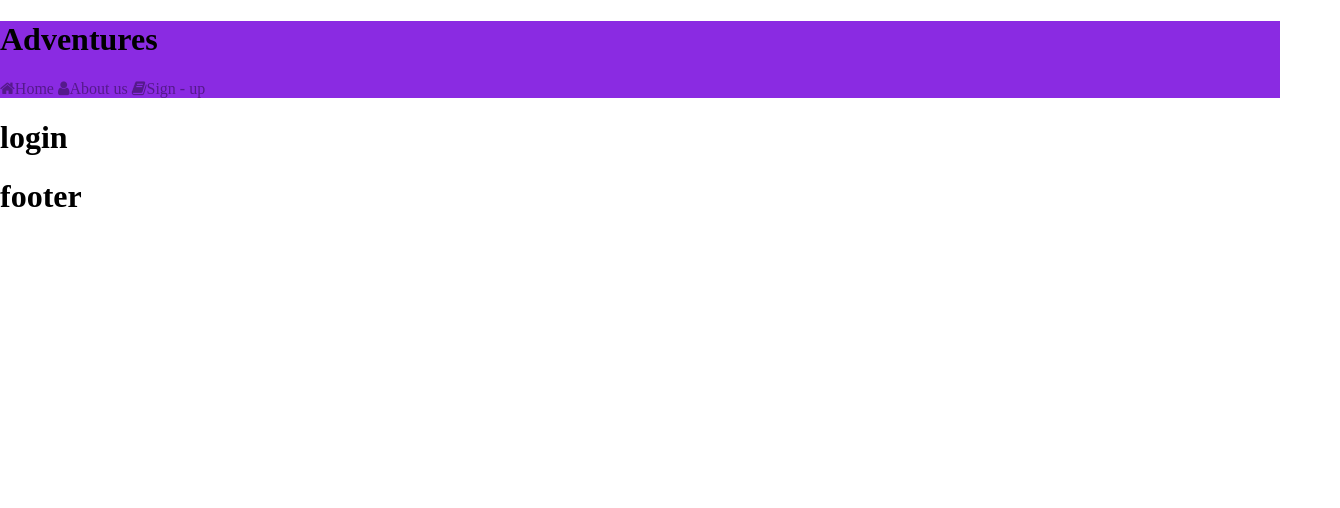
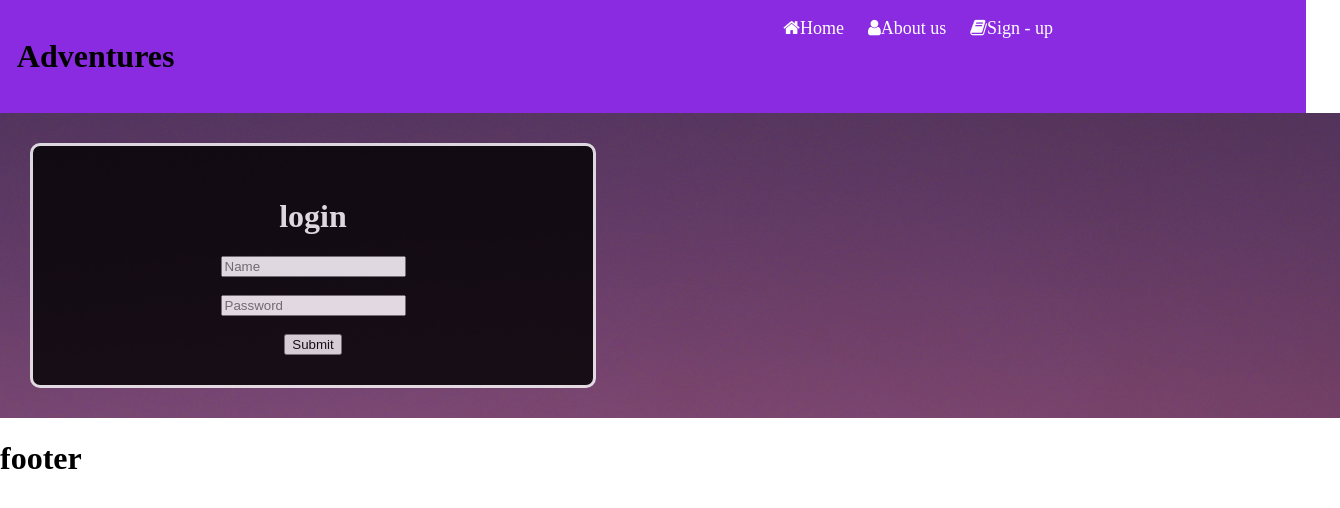
Before and after one commit to deelaka99/sign-in_form, a plain HTML site: page index.html in a window 1280 px wide. Shown: the whole page, 1340 px wide, since content can reach past the window. Drawn offline with Linux system fonts and the light colour scheme; a web font is replaced by a local one.

Commit message:
second commit

```diff
--- a/css/main.css
+++ b/css/main.css
@@ -9,4 +9,50 @@ body
 {
     width: 100%;
     background-color: blueviolet;
+    padding: 1%;
+    display: flex;
 }
+
+.leftside
+{
+    padding: 4px;
+    width: 60%;
+}
+
+.rightside
+{
+    padding: 4px;
+    width: 40%;
+}
+
+.rightside a
+{
+    text-decoration: none;
+    color: white;
+    font-size: large;
+    font-family: Verdana, Geneva, Tahoma, sans-serif;
+    margin-right: 20px;
+}
+
+.login_container
+{
+    margin: 0px;
+    width: 100%;
+    background-image: url("../1.jpg");
+    background-repeat: no-repeat;
+    background-size: cover;
+    padding: 30px;
+    justify-content: center;
+    text-align: center;
+}
+
+.loginfrm
+{
+    width: 500px;
+    background-color: black;
+    padding: 30px;
+    justify-content: center;
+    border: solid 3px white;
+    border-radius: 10px;
+    opacity: 80%;
+}
--- a/index.html
+++ b/index.html
@@ -27,7 +27,12 @@
     <!--login form-->
     <div class="login_container">
         <div class="loginfrm">
-            <h1>login</h1>
+            <h1 style="color: white;">login</h1>
+            <form action="">
+                <input type="text" class="input_text" placeholder="Name"><br><br>
+                <input type="text" class="input_text" placeholder="Password"><br><br>
+                <input type="submit" value="Submit" class="input_submit">
+            </form>
         </div>
     </div>
     <!--End of login-->
```
Also changed, not shown: 1.jpg (added).
